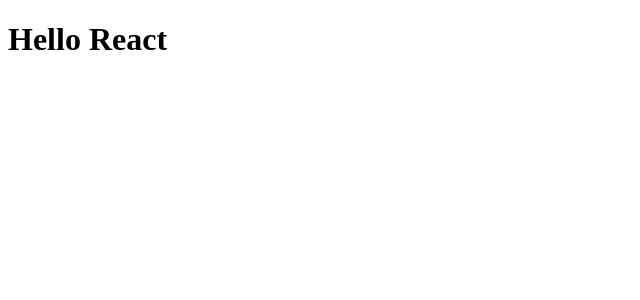
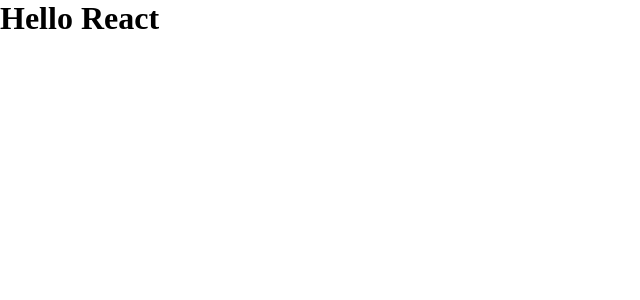
Before and after one commit to hernanytec/01-github-explorer, a React app: page / in a window 1280 px wide. Shown: the top 300 px of the page, without its empty margins (0-640 px from the left). Built offline with nearby package versions, Linux system fonts and the light colour scheme.

Commit message:
configuring css loader

```diff
--- a/package.json
+++ b/package.json
@@ -18,7 +18,9 @@
     "@babel/preset-env": "^7.16.5",
     "babel-loader": "^8.2.3",
     "cross-env": "^7.0.3",
+    "css-loader": "^6.5.1",
     "html-webpack-plugin": "^5.5.0",
+    "style-loader": "^3.3.1",
     "webpack": "^5.65.0",
     "webpack-cli": "^4.9.1",
     "webpack-dev-server": "^4.6.0"
--- a/src/App.jsx
+++ b/src/App.jsx
@@ -1,3 +1,5 @@
+import style from "./styles/global.css";
+
 export function App() {
   return <h1>Hello React</h1>;
 }
--- /dev/null
+++ b/src/styles/global.css
@@ -0,0 +1,9 @@
+* {
+  margin: 0;
+  padding: 0;
+  box-sizing: border-box;
+}
+
+body {
+  font: Arial, Helvetica, sans-serif;
+}
--- a/webpack.config.js
+++ b/webpack.config.js
@@ -29,6 +29,11 @@
         exclude: /node_modules/,
         use: "babel-loader",
       },
+      {
+        test: /\.css$/,
+        exclude: /node_modules/,
+        use: ["style-loader", "css-loader"],
+      },
     ],
   },
 };
```
Also changed, not shown: 1 other file (tests, documents, lock files or other folders).
